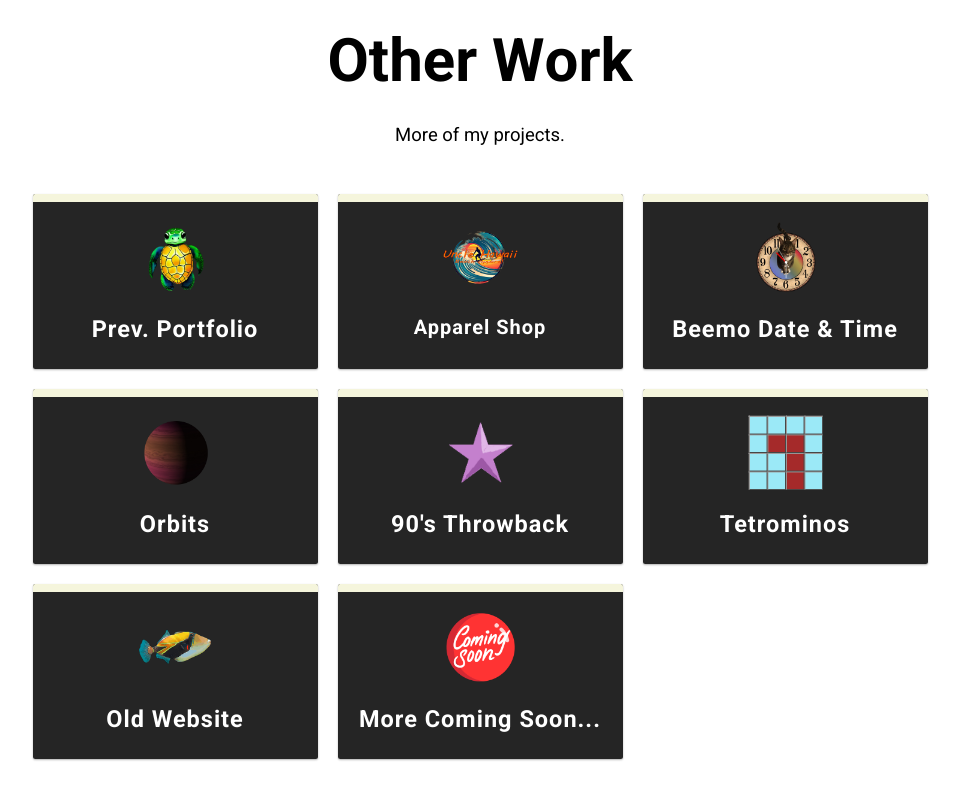
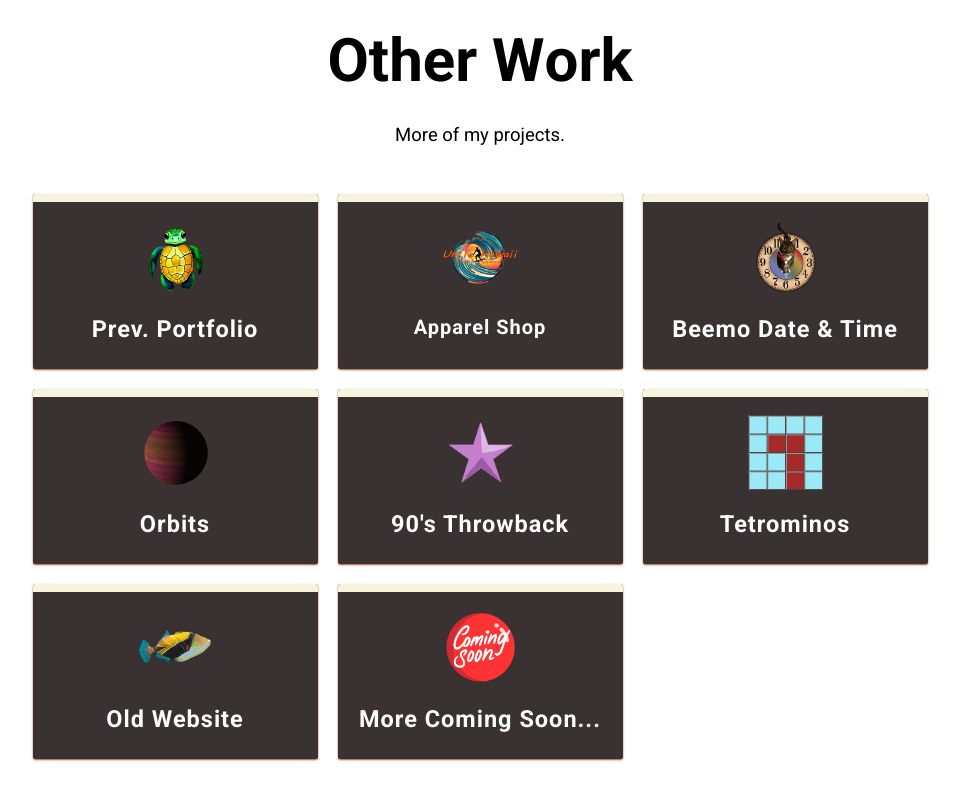
Before and after one commit to seattletravis/portfolio, a React (Create React App) app: page /projects in a window 1280 px wide. Shown: the part 1667-2467 px from the top of the page, without its empty margins (160-1120 px from the left). Built offline with nearby package versions, Linux system fonts and the light colour scheme.

Commit message:
change styles

```diff
--- a/src/3-Work/otheritem.css
+++ b/src/3-Work/otheritem.css
@@ -3,8 +3,8 @@
 	margin: 1rem auto 0;
 	height: 17.5rem;
 	width: 28.5rem;
-	background-color: #252525;
-	box-shadow: 0 1px 2px rgba(0, 0, 0, 0.3);
+	background-color: #3a3232;
+	box-shadow: 0 1px 2px sienna;
 	border-radius: 0.25rem;
 	transition: all 0.5s;
 	cursor: pointer;
```
